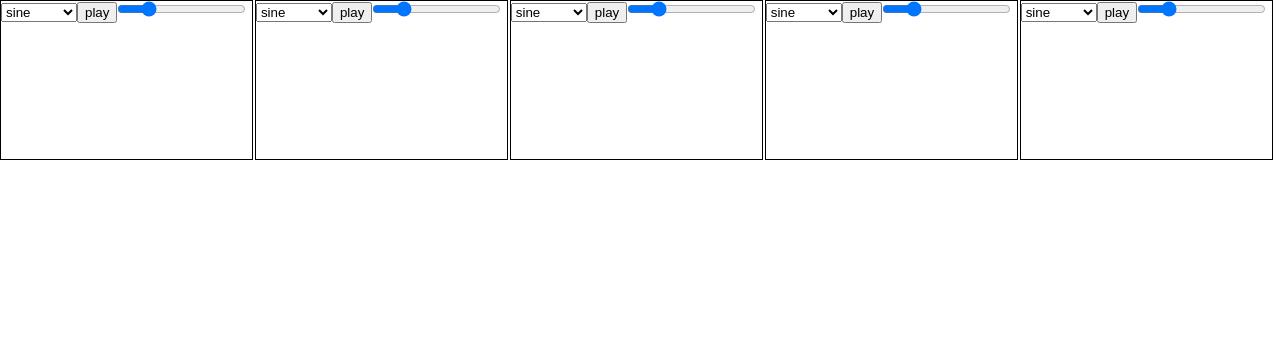
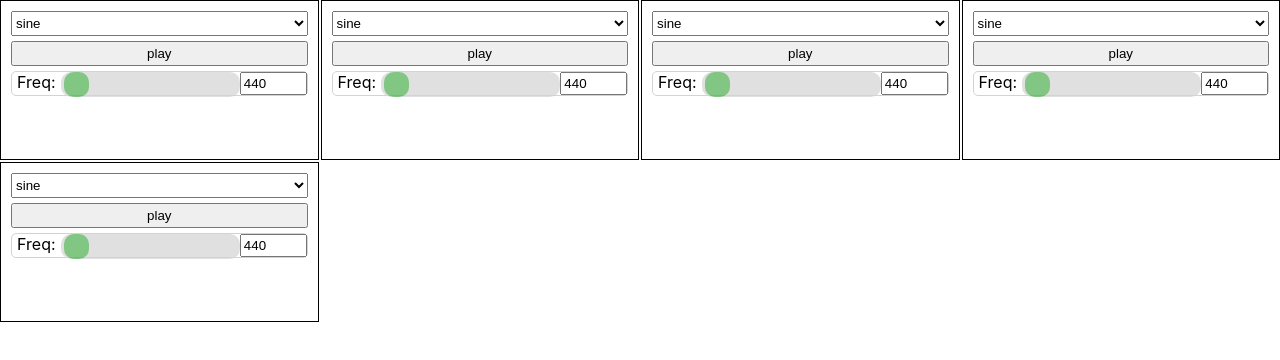
Before and after one commit to afauroux/fmsynth, a Nuxt app: page /synth in a window 1280 px wide. Shown: the top 360 px of the page. Built offline with nearby package versions, Linux system fonts and the light colour scheme.

Commit message:
Better oscillator

```diff
--- a/components/Oscillator.vue
+++ b/components/Oscillator.vue
@@ -7,18 +7,24 @@
             <option>triangle</option>
         </select>
         <button id="btnPlay" @click="play">play</button>
-        <input type="range" @input="changeFreq($event)" :value="frequency"  max="2000" min="20"  />
+		<slider  @input="changeFreq($event)" :value="frequency" min="20" max="20000" step="100"/>
     </div>
 </template>
 
 <script>
-import { mapState } from 'vuex';
+import Knob from "~/components/Knob.vue";
+import Slider from "~/components/Slider.vue";
+
 export default {
+  components: {
+    Knob,
+    Slider
+  },
   data: function() {
     return {
-			waveshape: 'sine',
+      waveshape: "sine",
       isPlaying: false,
-			frequency: 440,
+      frequency: 440
     };
   },
   mounted: function() {
@@ -30,7 +36,7 @@ export default {
   watch: {
     waveshape: function(newVal) {
       this.osc.type = newVal;
-		},
+    }
   },
   methods: {
     play: function() {
@@ -43,12 +49,68 @@ export default {
       }
     },
     changeFreq: function(evt) {
-			this.osc.frequency.value = evt.target.value;
+      this.osc.frequency.value = +evt.target.value;
+      this.frequency = +evt.target.value;
       console.log(evt.target.value);
-		},
-	},
+    }
+  }
 };
 </script>
 
 <style  scoped>
+.container {
+  display: grid;
+  /*flex-wrap: wrap;
+  flex-basis: content;*/
+  grid-auto-rows: 25px;
+  grid-row-gap: 5px;
+}
+#freqVal,
+label {
+  width: 5em;
+}
+.slidercontainer {
+  white-space: nowrap;
+  border: 1px #d3d3d3 solid;
+  border-radius: 5px;
+  display: flex;
+  justify-content: center;
+  align-content: top;
+  text-align: center;
+  height: 25px;
+}
+.slider {
+  -webkit-appearance: none;
+  width: 100%;
+  height: 25px;
+  background: #d3d3d3;
+  outline: none;
+  opacity: 0.7;
+  border-radius: 10px;
+  -webkit-transition: 0.2s;
+
+  transition: opacity 0.2s;
+}
+
+.slider:hover {
+  opacity: 1;
+}
+
+.slider::-webkit-slider-thumb {
+  -webkit-appearance: none;
+  appearance: none;
+  border-radius: 10px;
+  width: 25px;
+  height: 25px;
+  background: #4caf50;
+  cursor: pointer;
+}
+
+.slider::-moz-range-thumb {
+  width: 25px;
+  height: 25px;
+  border-radius: 10px;
+  background: #4caf50;
+  cursor: pointer;
+}
 </style>
--- /dev/null
+++ b/components/Slider.vue
@@ -0,0 +1,68 @@
+<template>
+    <div class="slidercontainer" >
+		<label for="freq">Freq: </label>
+		<input class="slider" id="freq" type="range" @input="$emit('input',$event)" :value="value"  :max="max" :min="min" :step="step" />
+		<input type="number" id="freqVal" :value="value" @input="$emit('input',$event)" :max="max" :min="min" />
+	</div>
+</template>
+
+<script>
+export default {
+  props: ["value", "min", "max", "step"],
+  data: function() {
+    return {};
+  }
+};
+</script>
+
+
+<style>
+#freqVal,
+label {
+  width: 5em;
+}
+.slidercontainer {
+  white-space: nowrap;
+  border: 1px #d3d3d3 solid;
+  border-radius: 5px;
+  display: flex;
+  justify-content: space-around;
+  align-content: top;
+  text-align: center;
+  height: 25px;
+}
+.slider {
+  -webkit-appearance: none;
+  width: 100%;
+  height: 25px;
+  background: #d3d3d3;
+  outline: none;
+  opacity: 0.7;
+  border-radius: 10px;
+  -webkit-transition: 0.2s;
+
+  transition: opacity 0.2s;
+}
+
+.slider:hover {
+  opacity: 1;
+}
+
+.slider::-webkit-slider-thumb {
+  -webkit-appearance: none;
+  appearance: none;
+  border-radius: 10px;
+  width: 25px;
+  height: 25px;
+  background: #4caf50;
+  cursor: pointer;
+}
+
+.slider::-moz-range-thumb {
+  width: 25px;
+  height: 25px;
+  border-radius: 10px;
+  background: #4caf50;
+  cursor: pointer;
+}
+</style>
--- a/pages/synth.vue
+++ b/pages/synth.vue
@@ -6,25 +6,29 @@
 </template>
 
 <script>
-import Oscillator from '~/components/Oscillator.vue';
+import Oscillator from "~/components/Oscillator.vue";
+
 export default {
   components: {
-		Oscillator,
+    Oscillator
   },
   data: function() {
-		return { nodes: [{ key: 1 }, { key: 2 }, { key: 3 }, { key: 4 }, { key: 5 }] };
-	},
+    return {
+      nodes: [{ key: 1 }, { key: 2 }, { key: 3 }, { key: 4 }, { key: 5 }]
+    };
+  }
 };
 </script>
 
 <style >
 .board {
   display: grid;
-	grid-template-columns: repeat(6, auto);
+  grid-template-columns: repeat(4, auto);
   grid-auto-rows: 20vh;
   grid-gap: 2px;
 }
 .cell {
   border: 1px solid black;
+  padding: 10px;
 }
 </style>
```
Lines whose indentation alone changed are shown as unchanged.
